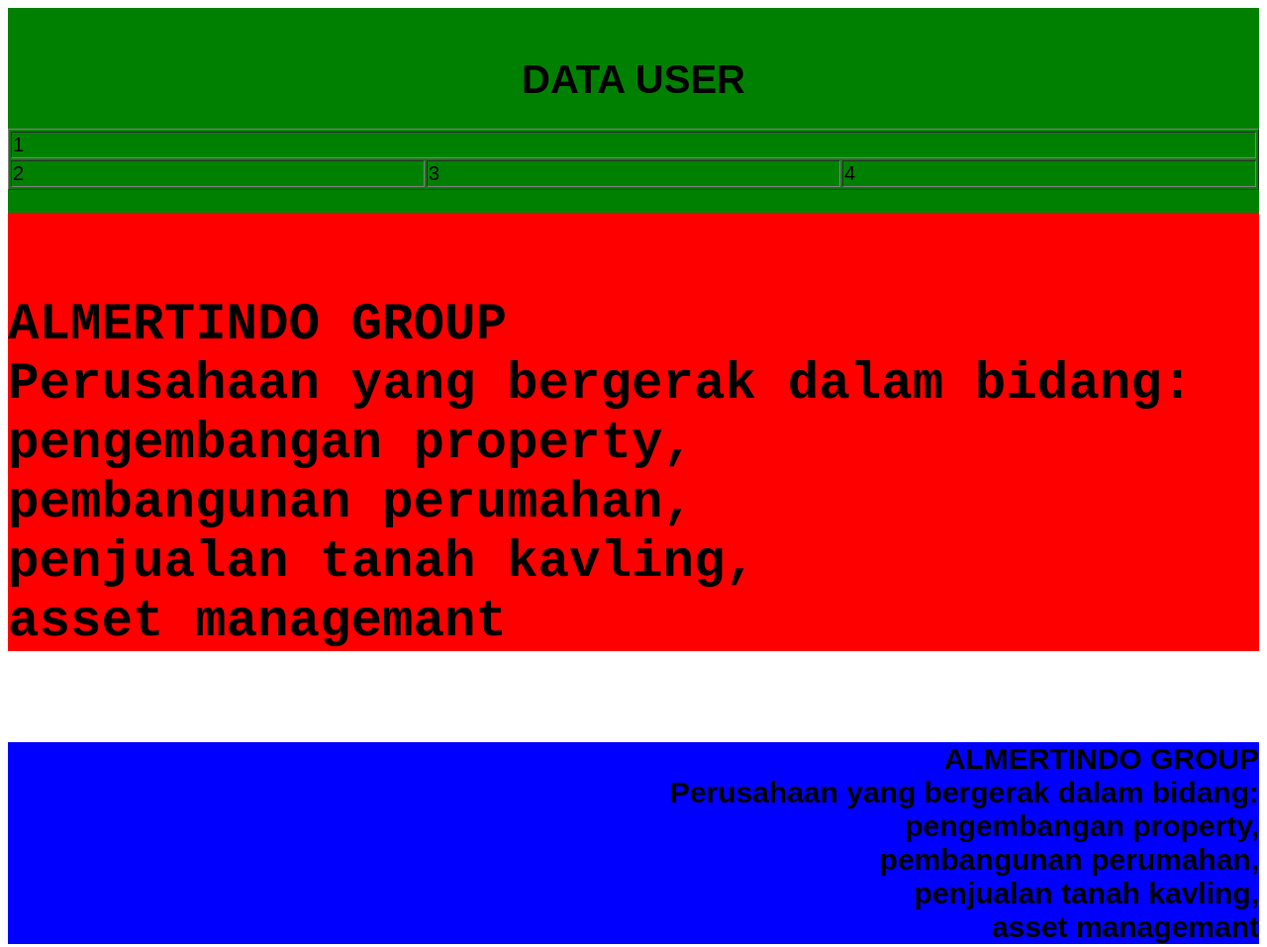
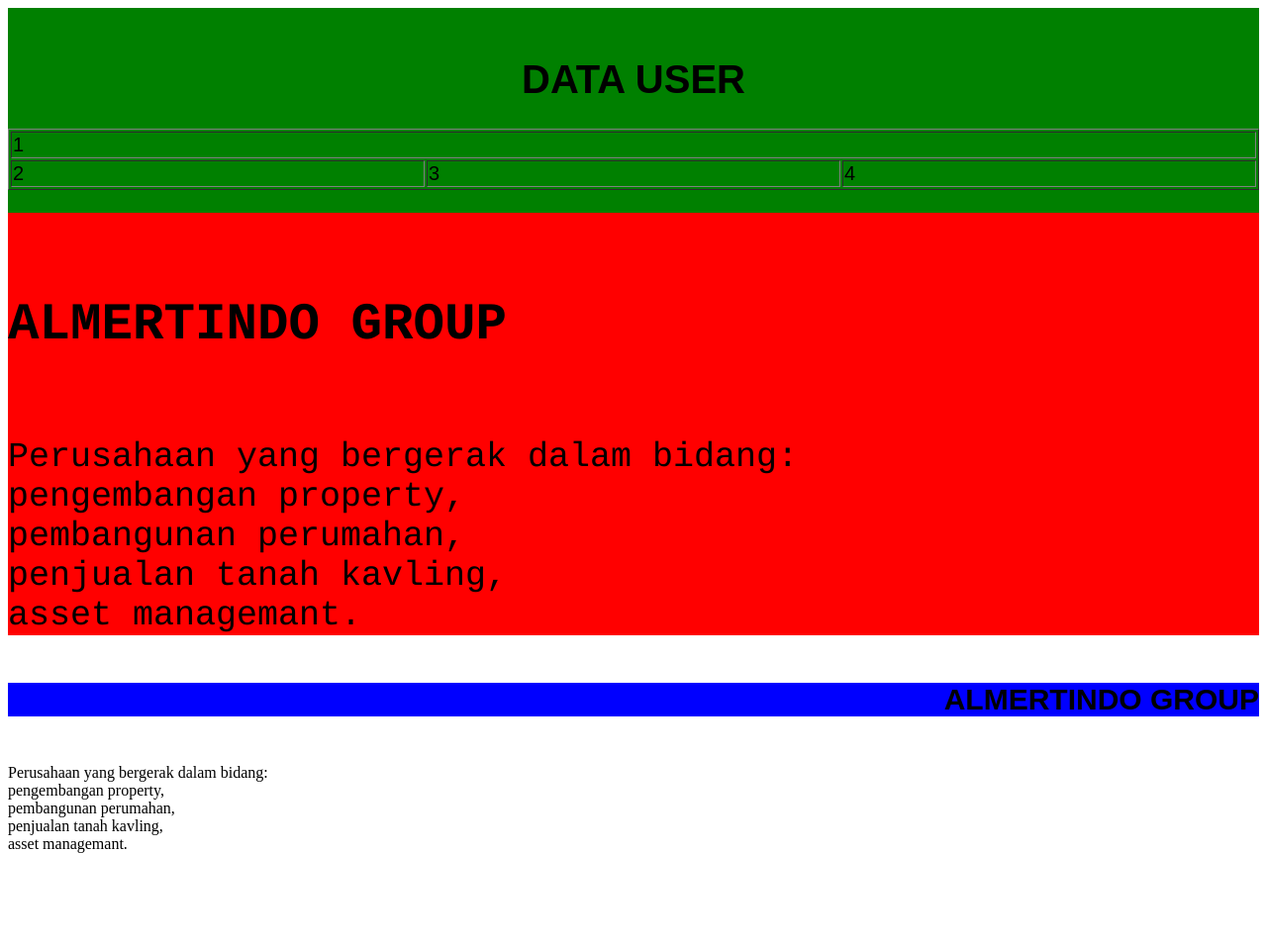
Before and after one commit to Rwicahyanti/rwicahyanti.github.io, a plain HTML site: page inexcss.html in a window 1280 px wide. Shown: the whole page at 99% size. After the commit the page ends 870 px from the top, so only its background shows below. Drawn offline with Linux system fonts and the light colour scheme.

Commit message:
Update inexcss.html

```diff
--- a/inexcss.html
+++ b/inexcss.html
@@ -28,12 +28,13 @@
    </div>
    <div class="div2">
     <br>
-     <h2 class="kiri" >ALMERTINDO GROUP<br>Perusahaan yang bergerak dalam bidang:<br> pengembangan property,<br> pembangunan perumahan, <br>penjualan tanah kavling,<br> asset managemant</h2>
+     <h2 class="kiri" >ALMERTINDO GROUP</h2><br>Perusahaan yang bergerak dalam bidang:<br> pengembangan property,<br> pembangunan perumahan, <br>penjualan tanah kavling,<br> asset managemant.
    </div>
    <br>
    <div class="div3">
     <link rel="stylesheet" type="text/css" href=inexcss.css>
-       <h3 class="kanan">ALMERTINDO GROUP<br>Perusahaan yang bergerak dalam bidang:<br> pengembangan property,<br> pembangunan perumahan, <br>penjualan tanah kavling,<br> asset managemant</h3>
+       <h3 class="kanan">ALMERTINDO GROUP</h3><br>Perusahaan yang bergerak dalam bidang:<br> pengembangan property,<br> pembangunan perumahan, <br>penjualan tanah kavling,<br> asset managemant.
     <br>
    </div>
+   </body>
    </html>
```
